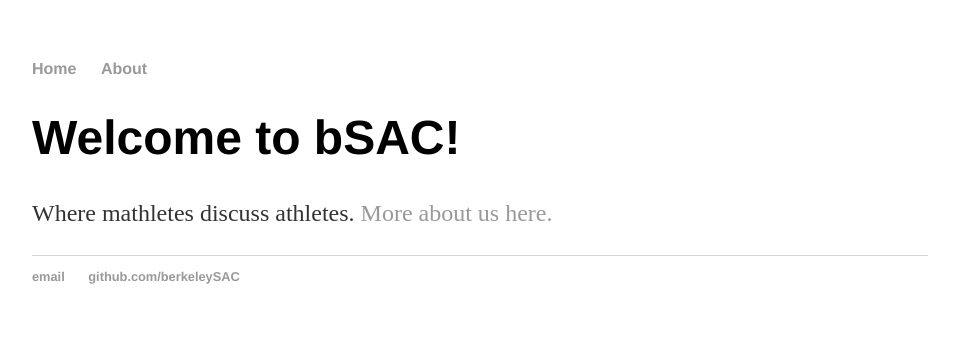
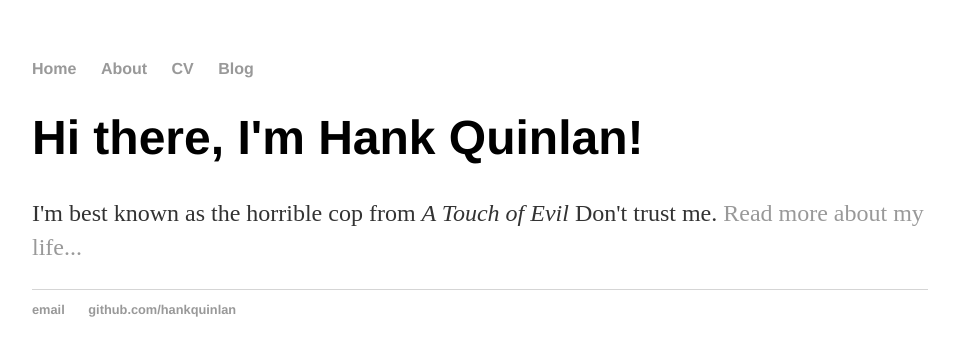
Before and after one commit to berkeleySAC/berkeleySAC.github.io, a Jekyll site: the page built from index.html, in a window 1280 px wide. Shown: the top 356 px of the page, without its empty margins (160-1119 px from the left). Built offline with Jekyll 4.4.1, drawn with Linux system fonts in a browser that asks for light colours.

Commit message:
Update index.html
Reflect default.html

```diff
--- a/index.html
+++ b/index.html
@@ -1,28 +1,8 @@
-<!DOCTYPE html>
-<html>
-	<head>
-		<title>The Sports Analytics Collective at UC Berkeley</title>
-		<!-- link to main stylesheet -->
-		<link rel="stylesheet" type="text/css" href="/css/main.css">
-	</head>
-	<body>
-		<nav>
-    		<ul>
-        		<li><a href="/">Home</a></li>
-	        	<li><a href="/about">About</a></li>
-    		</ul>
-		</nav>
-		<div class="container">
-    		<div class="blurb">
-        		<h1>Welcome to bSAC!</h1>
-				<p>Where mathletes discuss athletes. <a href="/about">More about us here.</a></p>
-    		</div><!-- /.blurb -->
-		</div><!-- /.container -->
-		<footer>
-    		<ul>
-        		<li><a href="mailto:sacberkeley@gmail.com">email</a></li>
-        		<li><a href="https://github.com/berkeleySAC">github.com/berkeleySAC</a></li>
-			</ul>
-		</footer>
-	</body>
-</html>
+---
+layout: default
+title: Hank Quinlan, Horrible Cop
+---
+<div class="blurb">
+	<h1>Hi there, I'm Hank Quinlan!</h1>
+	<p>I'm best known as the horrible cop from <em>A Touch of Evil</em> Don't trust me. <a href="/about">Read more about my life...</a></p>
+</div><!-- /.blurb -->
```
